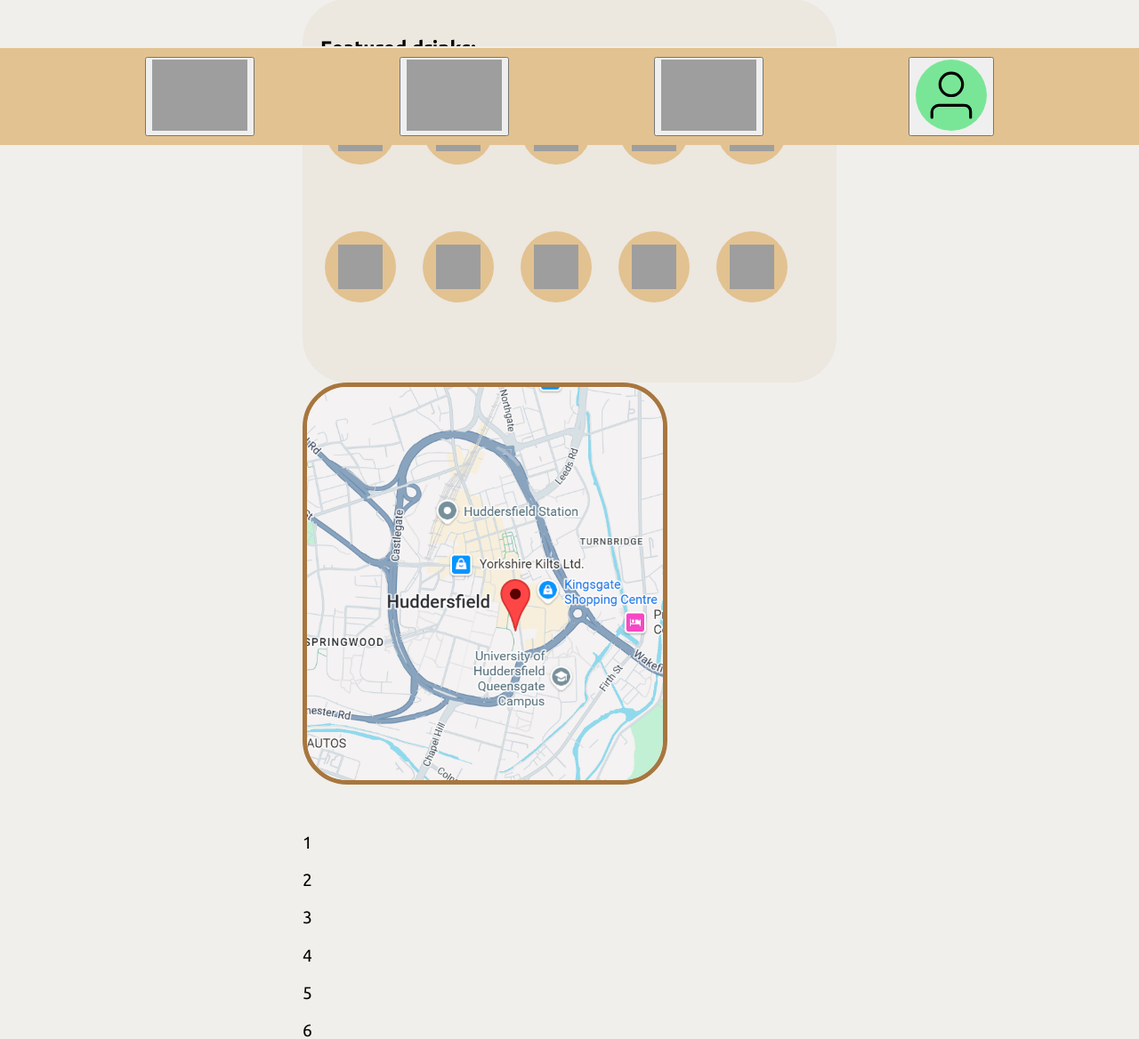
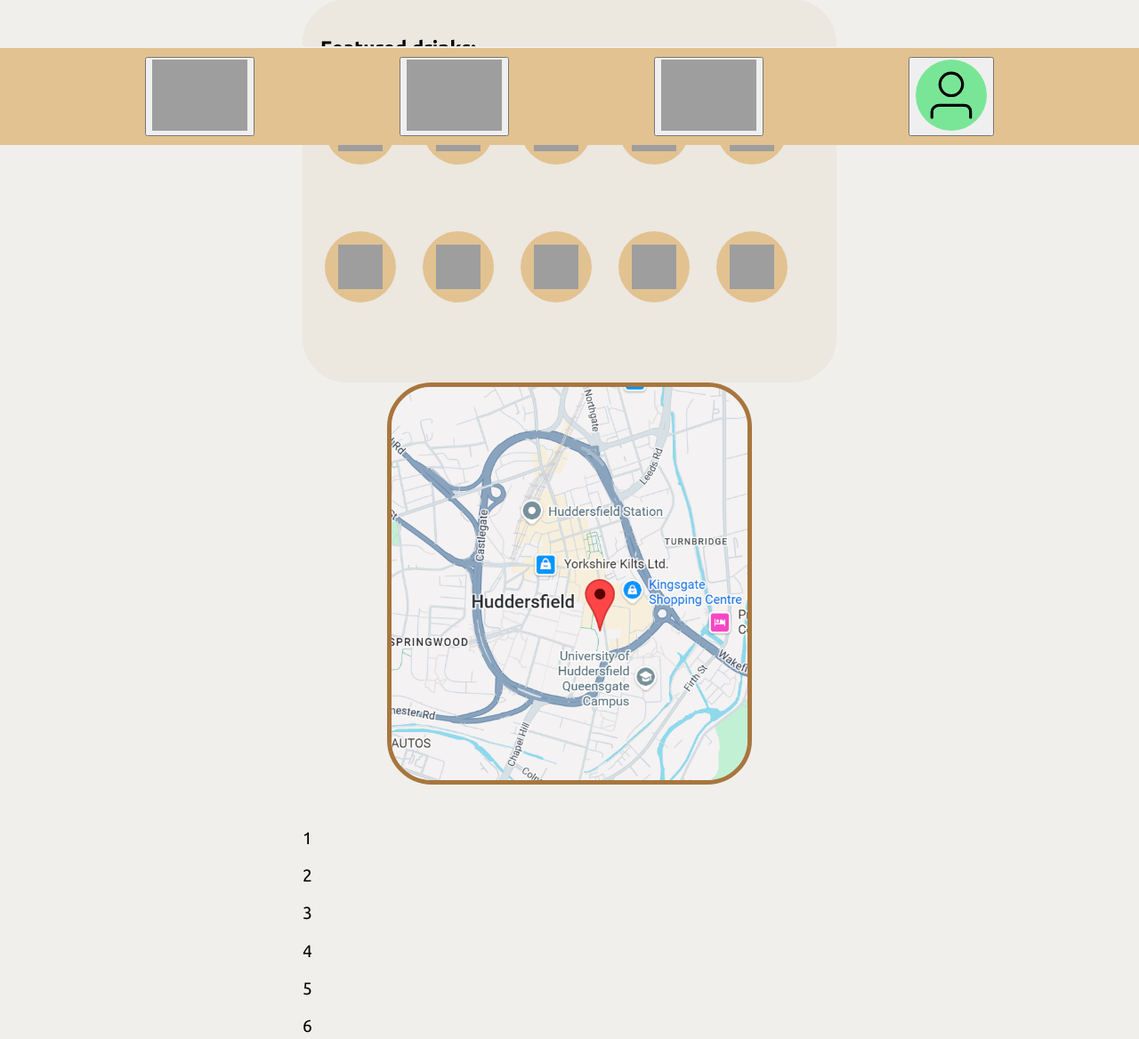
Before and after one commit to harrytallon/beannbrew-html, a Flask app: page / in a window 1280 px wide. Shown: the part 637-1805 px from the top of the page at 89% size. Run offline with Flask 3, Linux system fonts and the light colour scheme; some libraries are stand-ins or nearby versions; grey boxes are pictures that could not be loaded.

Commit message:
Update style.css

```diff
--- a/static/style.css
+++ b/static/style.css
@@ -164,7 +164,7 @@ body {
 }
 
 #locationMap {
-    align-items: center;
+    display: flex;
     justify-content: center;
 }
 
```
